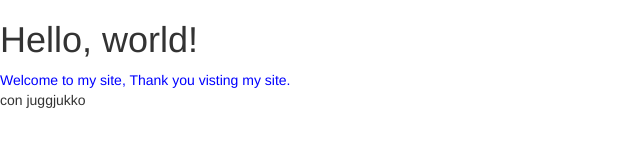
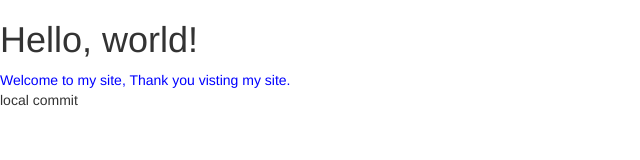
Before and after one commit to kpavankumar623/project-0, a plain HTML site: page index.html in a window 1280 px wide. Shown: the full height of the page, 0-640 px from the left. Drawn offline with nearby package versions, Linux system fonts and the light colour scheme.

Commit message:
local commit

```diff
--- a/index.html
+++ b/index.html
@@ -20,7 +20,7 @@
     <div>
       Welcome to my site, Thank you visting my site.
     </div>
-    <p>con juggjukko </p>
+    <p>local commit </p>
 
 
     <!-- Optional JavaScript -->
```
